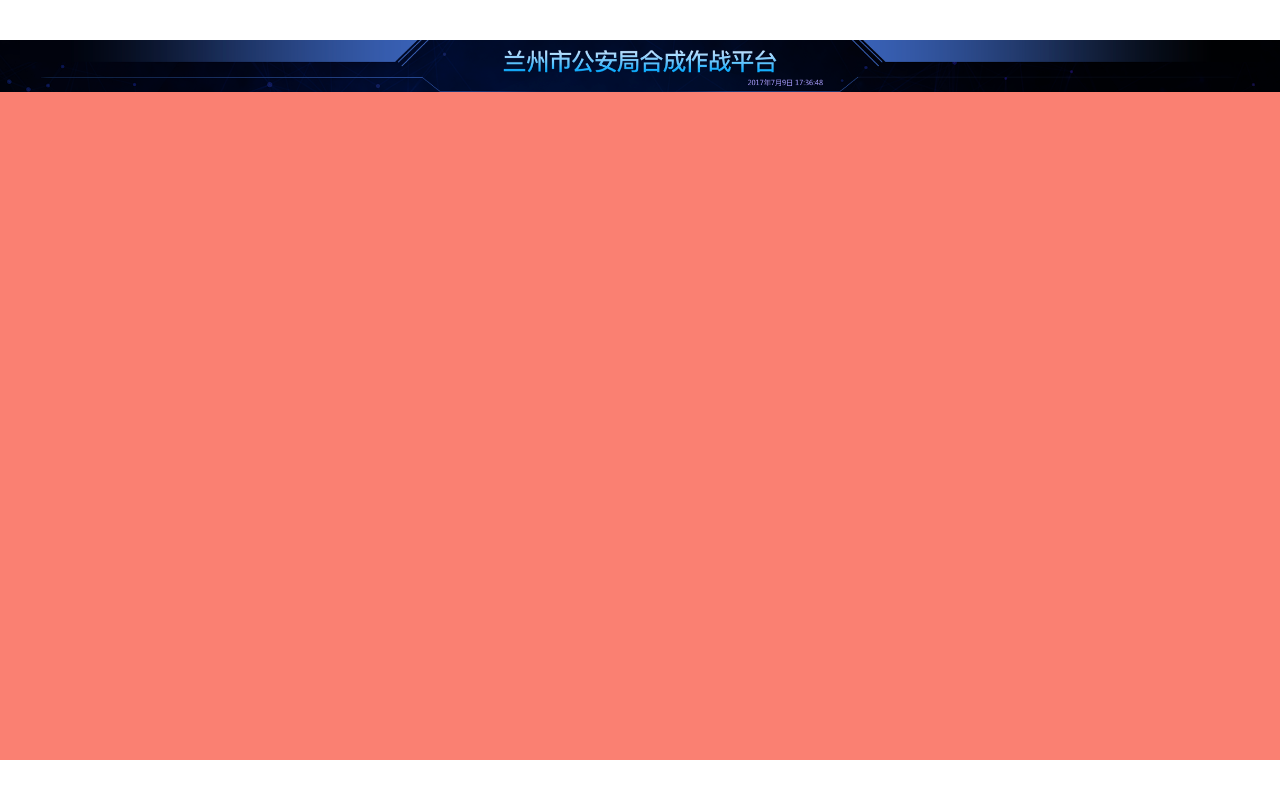
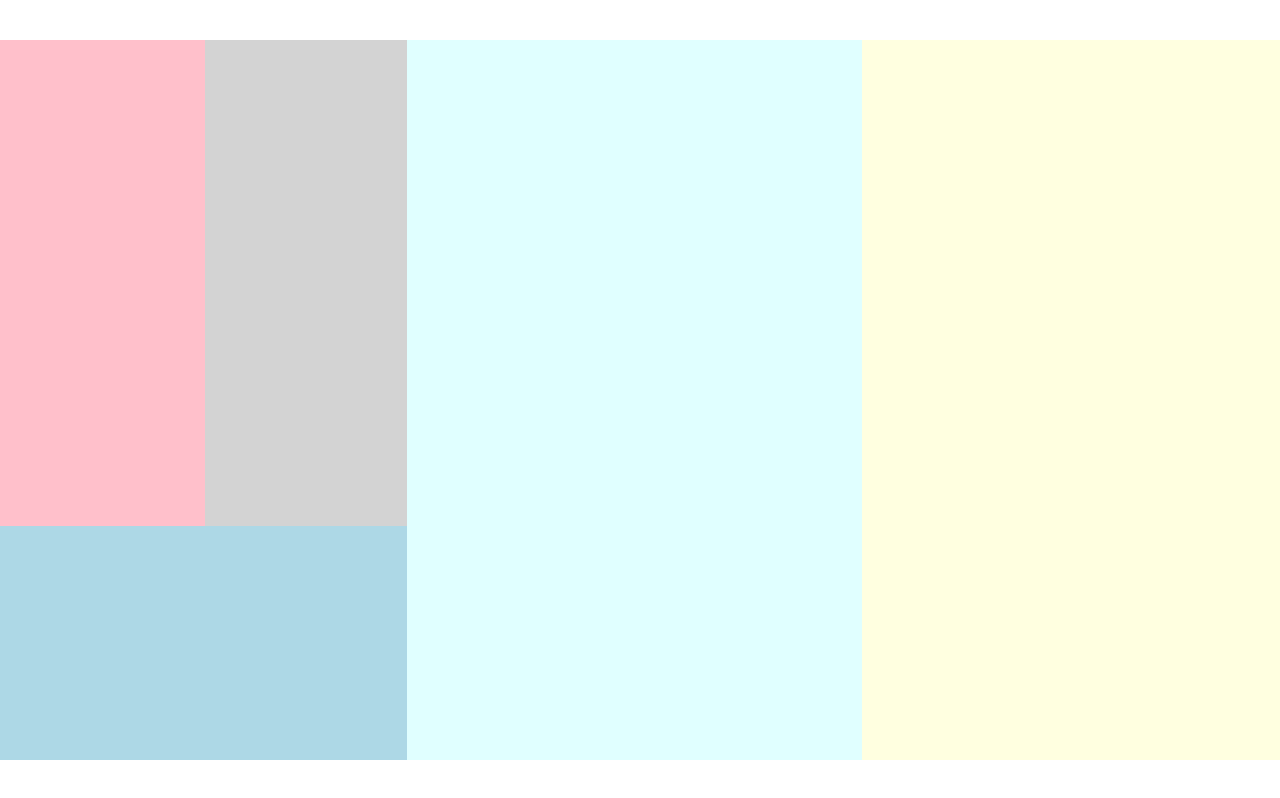
Before and after one commit to ObitoRin/big-screen, a React (Vite) app: page /#/ in a window 1280 px wide. Built offline with nearby package versions, Linux system fonts and the light colour scheme.

Commit message:
mark grids

```diff
--- a/src/pages/home.scss
+++ b/src/pages/home.scss
@@ -1,8 +1,37 @@
 @import "../shared/helper";
 
 .home {
-  header{
+  flex: 1;
+  display: flex;
+  > header {
     height: px(99);
     background-size: cover;
   }
+  > main {
+    flex: 1;
+    display: grid;
+    grid-template:
+      "box1 box2 box4 box5" 755fr
+      "box3 box3 box4 box5" 363fr / 366fr 361fr 811fr 747fr;
+    > .section1 {
+      grid-area: box1;
+      background: pink;
+    }
+    > .section2 {
+      grid-area: box2;
+      background: lightgray;
+    }
+    > .section3 {
+      grid-area: box3;
+      background: lightblue;
+    }
+    > .section4 {
+      grid-area: box4;
+      background: lightcyan;
+    }
+    > .section5 {
+      grid-area: box5;
+      background: lightyellow;
+    }
+  }
 }
--- a/src/pages/home.tsx
+++ b/src/pages/home.tsx
@@ -6,6 +6,13 @@
   return (
     <div className="home">
       <header style={{ backgroundImage: `url(${headerBg})` }} />
+      <main>
+        <section className="section1"></section>
+        <section className="section2"></section>
+        <section className="section3"></section>
+        <section className="section4"></section>
+        <section className="section5"></section>
+      </main>
     </div>
   );
 };
--- a/src/shared/style.scss
+++ b/src/shared/style.scss
@@ -20,6 +20,11 @@
   font-size: 16px;
 }
 #root {
+  display: flex;
   margin: 0 auto;
   background-color: salmon;
 }
+.App{
+  flex: 1;
+  display: flex;
+}
```
